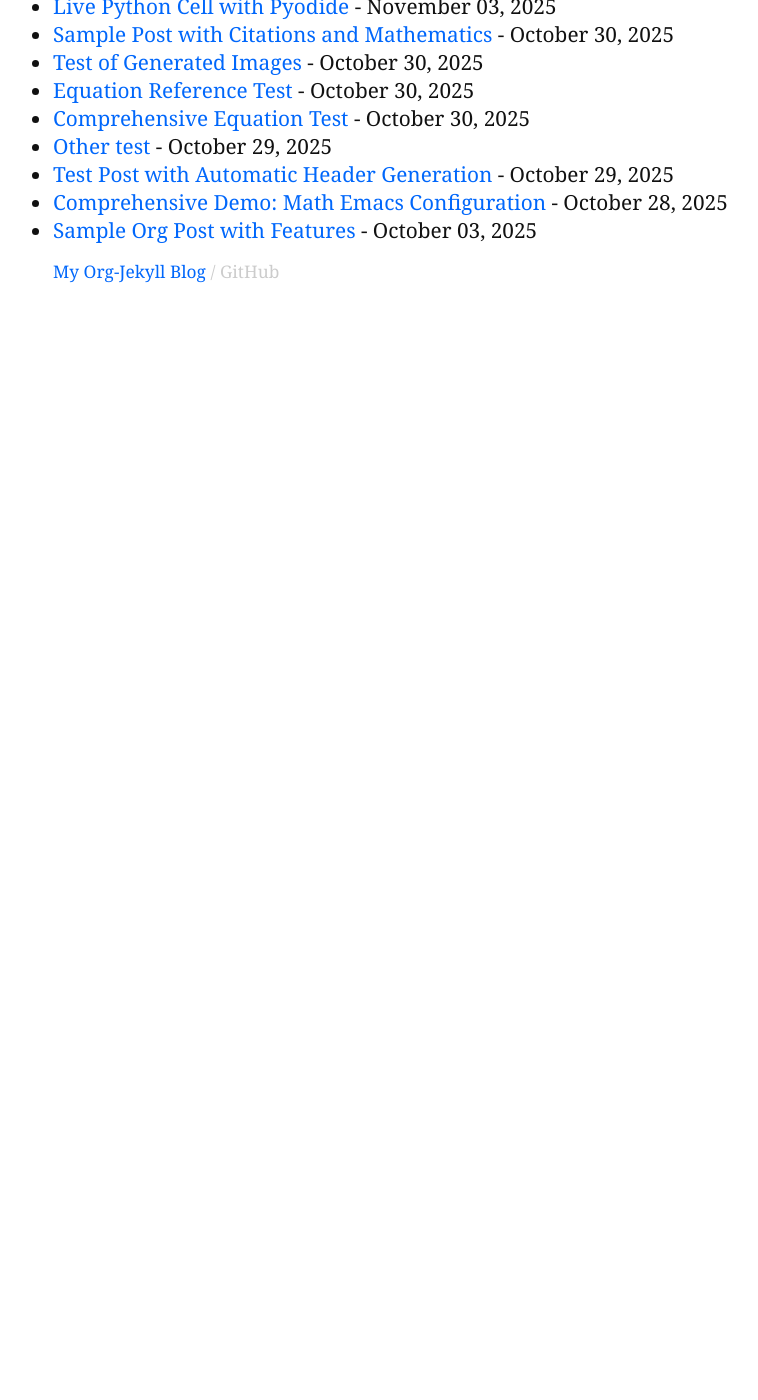
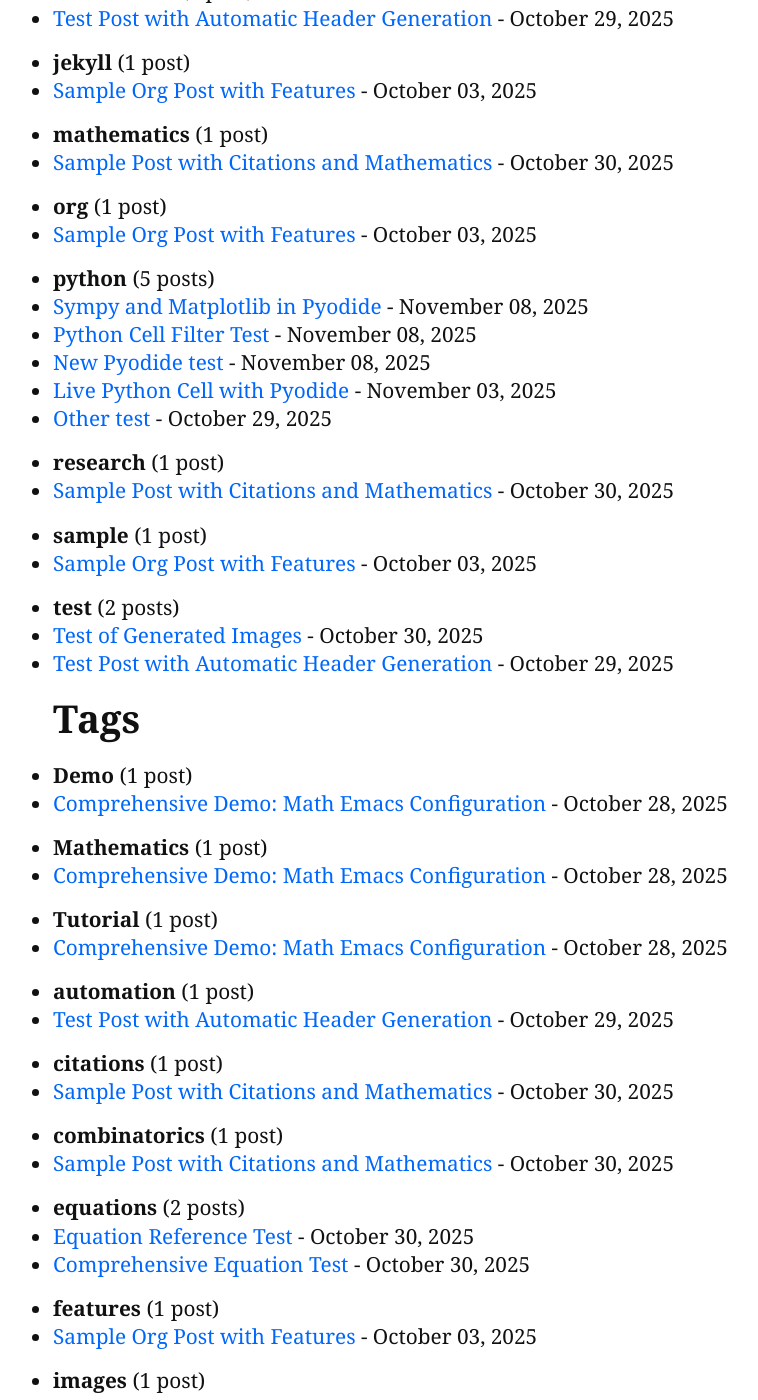
Before and after one commit to rvf0068/my-jekyll, a Jekyll site: the page built from index.html, in a window 1280 px wide and 1400 px high, scrolled down 270 px. Shown: the whole window, without its empty margins (237-995 px from the left). Built offline with Jekyll 4.4.1, drawn with Linux system fonts in a browser that asks for light colours; nearby versions of some CDN libraries; some web fonts are replaced; the list of posts is cut into pages by our own code; before the commit the page ends 900 px from its top, so only the background shows below that; some of the changed text lies outside the part shown.

Commit message:
Add categories and tags sections to index page
Co-authored-by: rvf0068 <384137+rvf0068@users.noreply.github.com>

```diff
--- a/index.html
+++ b/index.html
@@ -11,6 +11,43 @@ Welcome! This is the homepage of my blog, powered by Org-mode and Jekyll.
 Check out the <a href="/my-jekyll/2025/11/03/pyodide-demo.html">Live Python Cell with Pyodide</a> demo page!
 </p>
 
+<h2>Categories</h2>
+{% assign sorted_categories = site.categories | sort %}
+<ul>
+{% for category in sorted_categories %}
+  <li>
+    <strong>{{ category[0] }}</strong> ({{ category[1].size }} post{% if category[1].size != 1 %}s{% endif %})
+    <ul>
+    {% for post in category[1] %}
+      <li>
+        <a href="{{ site.baseurl }}{{ post.url }}">{{ post.title }}</a>
+        <span class="post-date"> - {{ post.date | date: "%B %d, %Y" }}</span>
+      </li>
+    {% endfor %}
+    </ul>
+  </li>
+{% endfor %}
+</ul>
+
+<h2>Tags</h2>
+{% assign sorted_tags = site.tags | sort %}
+<ul>
+{% for tag in sorted_tags %}
+  <li>
+    <strong>{{ tag[0] }}</strong> ({{ tag[1].size }} post{% if tag[1].size != 1 %}s{% endif %})
+    <ul>
+    {% for post in tag[1] %}
+      <li>
+        <a href="{{ site.baseurl }}{{ post.url }}">{{ post.title }}</a>
+        <span class="post-date"> - {{ post.date | date: "%B %d, %Y" }}</span>
+      </li>
+    {% endfor %}
+    </ul>
+  </li>
+{% endfor %}
+</ul>
+
+<h2>All Posts</h2>
 <ul>
 {% for post in site.posts %}
   <li>
```
